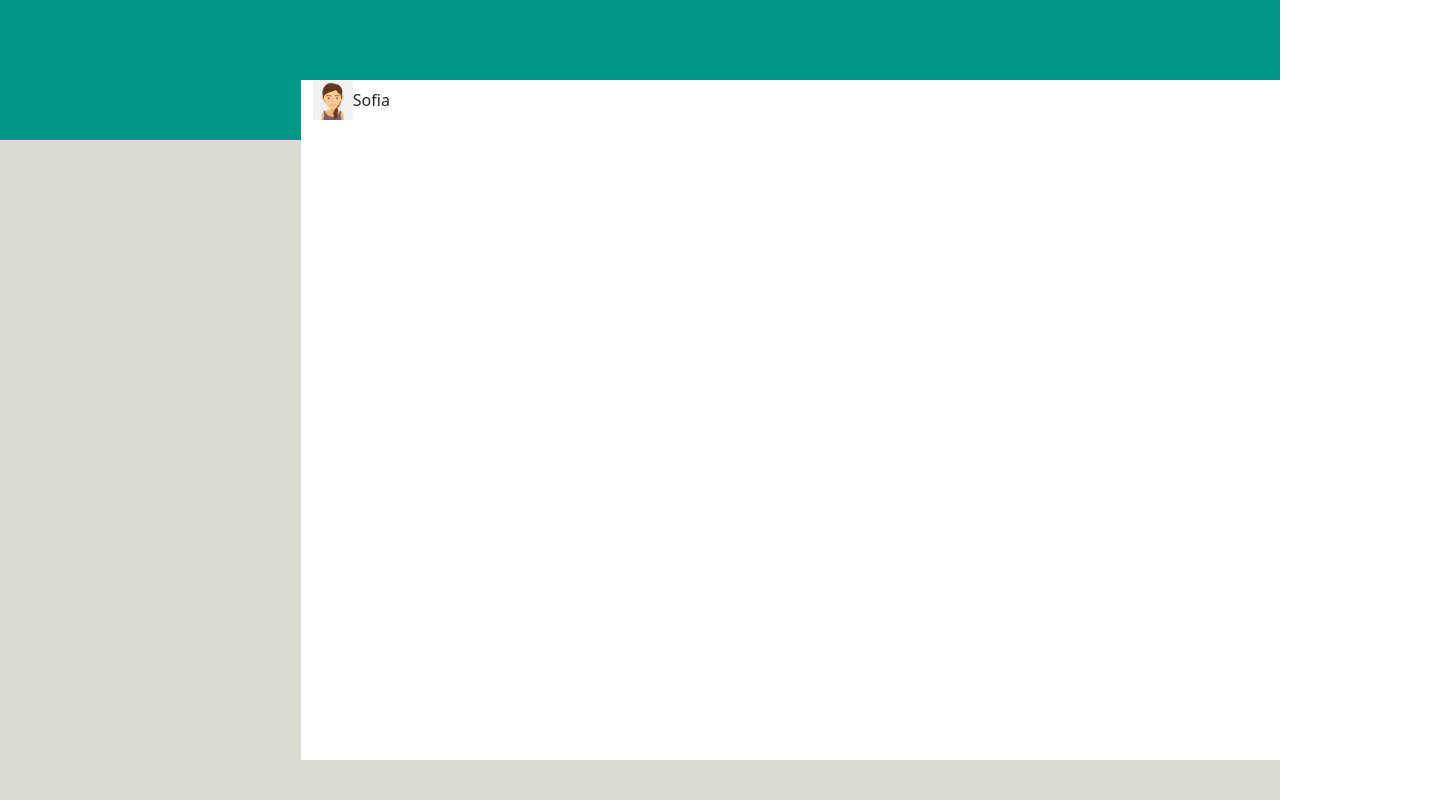
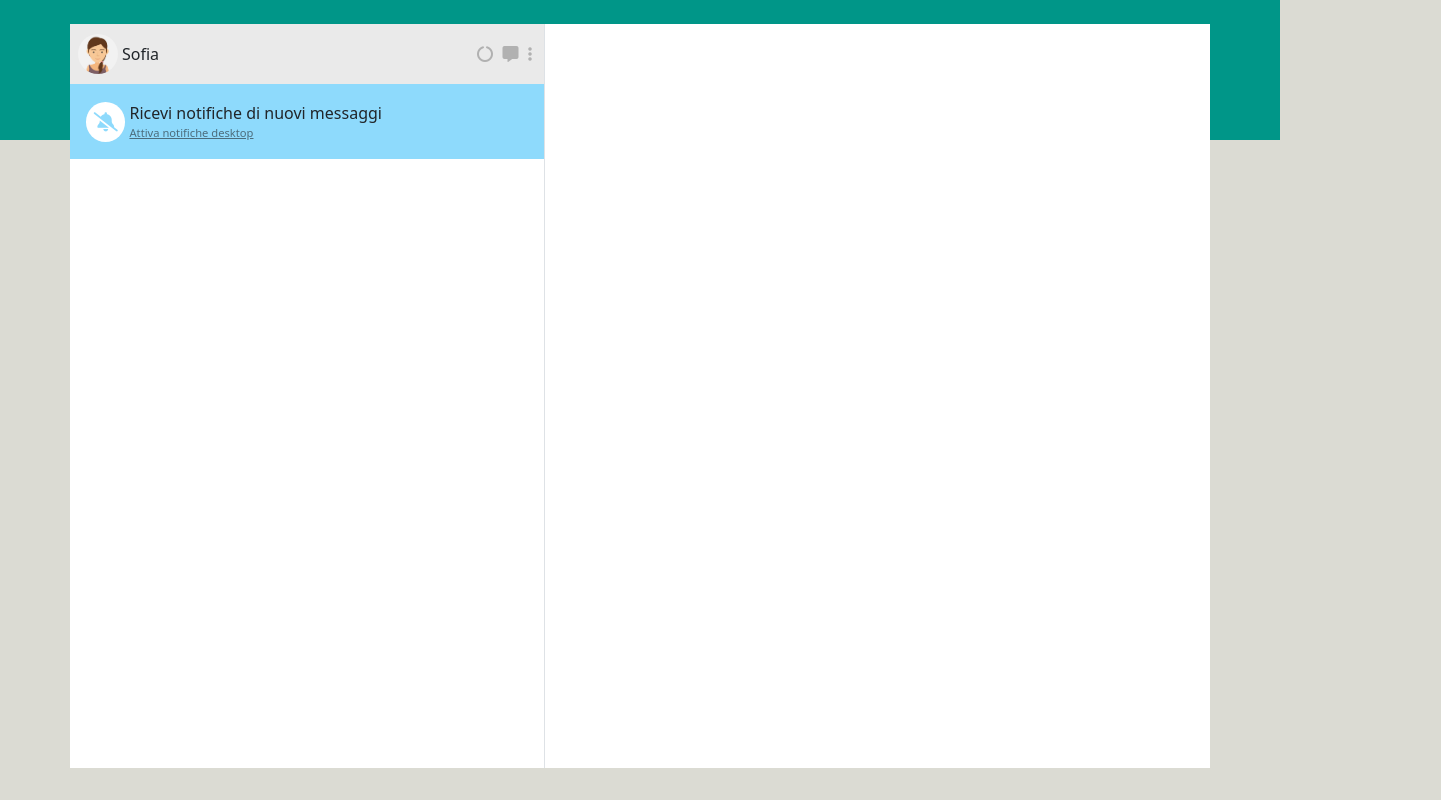
Before and after one commit to stecala/vue-boolzapp, a plain HTML site: page index.html in a window 1280 px wide. Shown: the whole page, 1441 px wide, since content can reach past the window. Drawn offline with nearby package versions, Linux system fonts and the light colour scheme.

Commit message:
created the profile zone and banner zone

```diff
--- a/index.html
+++ b/index.html
@@ -14,21 +14,43 @@
     <link rel="stylesheet" href="./style/style.css">
     <title>Boolzapp</title>
 </head>
-<body>
-    <div class="green-band"></div>
-    <div class="grey-band"></div>
-    <div id="app" class="container-lg position-absolute my-container">
-        <div class="row  my-row">
-            <div class="col-5">
-                <div class="row">
-                    <div class="col-9 d-flex align-items-center">
+<body class="bg-color-grey">
+    <div class="green-band position-absolute"></div>
+    <div id="app" class="container-lg mx-auto pt-4">
+        <div class="row my-row-container">
+            <div class="col-5 border-end">
+                <div class="row my-head-row">
+                    <div class="col-10 d-flex align-items-center p-2 ">
                         <div class="img-cont">
                             <img src="./img/avatar_io.jpg" alt="your avatar">
                         </div>
-                        <span class="name-cont">Sofia</span>
+                        <span class="name-cont ms-1">Sofia</span>
                     </div>
-                    <div class="col-3">
-
+                    <div class="col-2 d-flex align-items-center my-txt-color-icon justify-content-between text-center">
+                        <div>
+                            <i class="fa-solid fa-circle-notch"></i>
+                        </div>
+                        <div>
+                            <i class="fa-solid fa-message"></i>
+                        </div>
+                        <div>
+                            <i class="fa-solid fa-ellipsis-vertical"></i>
+                        </div>
+                    </div>
+                </div>
+                <div class="row my-banner">
+                    <div class="col-12 px-3 py-1 d-flex align-items-center">
+                        <div class="bell-container img-cont justify-content-center align-items-center d-flex">
+                            <i class="fa-solid fa-bell-slash"></i>
+                        </div>
+                        <div class="row">
+                            <div class="col-12 ms-1">
+                                Ricevi notifiche di nuovi messaggi
+                            </div>
+                            <div class="col-12 text-decoration-underline my-txt-size ms-1 ">
+                                Attiva notifiche desktop
+                            </div>
+                        </div>
                     </div>
                 </div>
             </div>
--- a/script/script.js
+++ b/script/script.js
@@ -1,4 +1,4 @@
-const app = new VTTCue({
+const app = new Vue({
     el:'#app',
     data : {
         contacts: [
--- a/style/style.css
+++ b/style/style.css
@@ -6,27 +6,60 @@
 img{
     width: 100%;
     object-fit: cover;
+    border-radius: 50%;
+}
+:root{
+    --bg-grey : rgb(234,234,234);
+    --bg-green : rgb(0,150,136);
+    --bg-white : rgb(255,255,255);
+    --bg-grey-deep : rgb(219,219,211);
+    --txt-color-grey : rgb(177,177,177);
+    --bg-light-blue : rgb(142,218,252);
+}
+.bg-color-grey{
+    background-color: var(--bg-grey-deep);
 }
 .green-band{
     width: 100%;
     height: 140px;
-    background-color: rgb(0,150,136);
+    background-color: var(--bg-green);
+    z-index: -1;
 }
-.grey-band{
-    background-color: rgb(219,219,211);
-    width: 100%;
-    height: calc(100vh - 140px);
+
+.my-row-container{
+    height: 93vh;
+    background-color: var(--bg-white);
 }
-.my-container{
-   top: 10%;
-   left: 23.5%;
-}
-.my-row{
-    height: 85vh;
-    background-color: white;
+.my-head-row{
+    background-color: var(--bg-grey);
+    height: 60px;
 }
 .img-cont{
-    border-radius: 50%;
     height: 40px;
     width: 40px;
 }
+.my-txt-color-icon{
+    color: var(--txt-color-grey);
+}
+.my-txt-color-icon > :hover {
+    cursor: pointer;
+    color: var(--bg-green);
+    transition: color 0.5s ease-in-out;
+}
+.my-banner{
+    background-color: var(--bg-light-blue);
+    height: 75px;
+}
+.my-banner :hover{
+    cursor: pointer;
+}
+.bell-container{
+    background-color: var(--bg-white);
+    color: var(--bg-light-blue);
+    border-radius: 50%;
+    font-size: 1.2rem;
+}
+.my-txt-size{
+    font-size: 0.7rem;
+    opacity: 0.6;
+}
```
